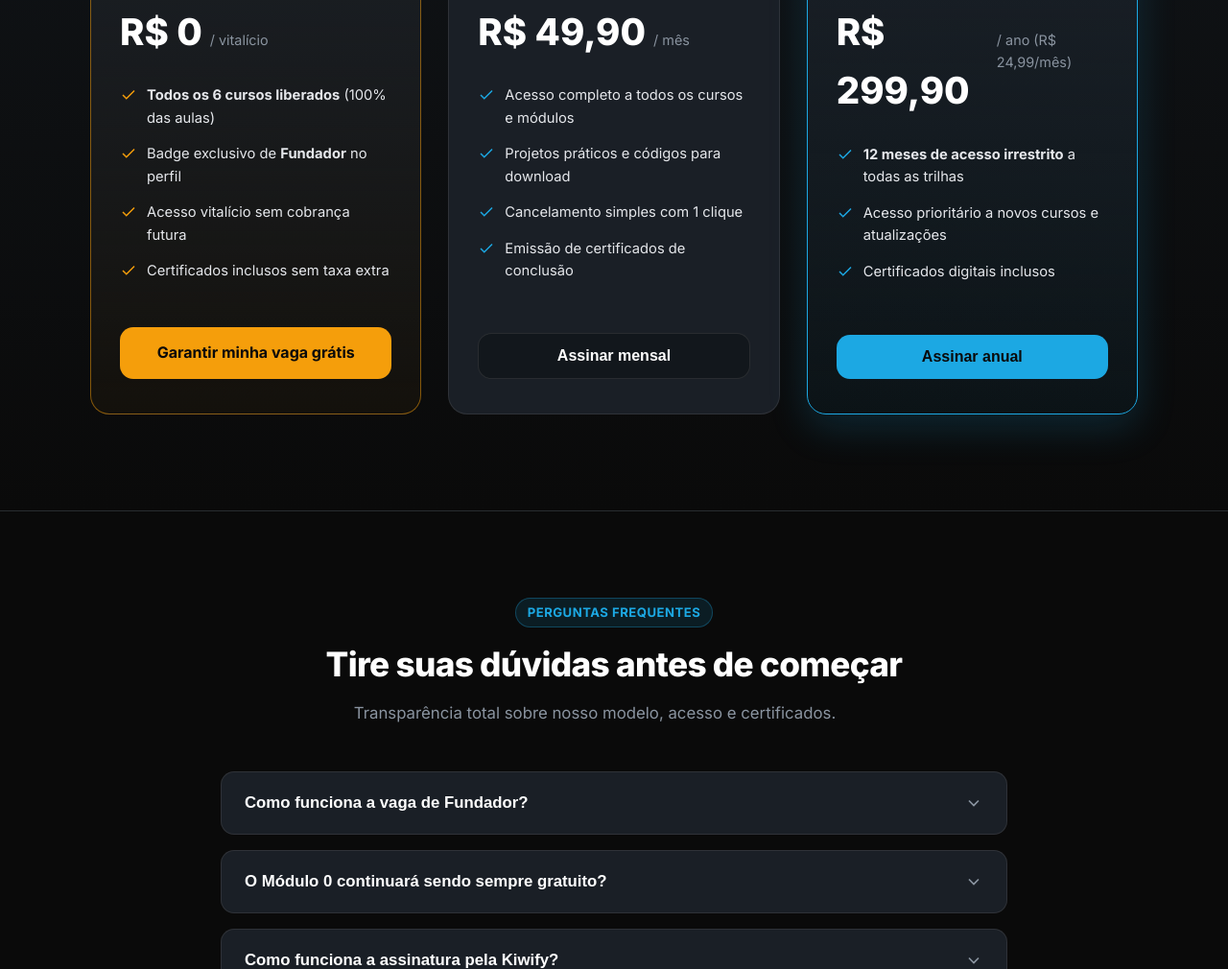
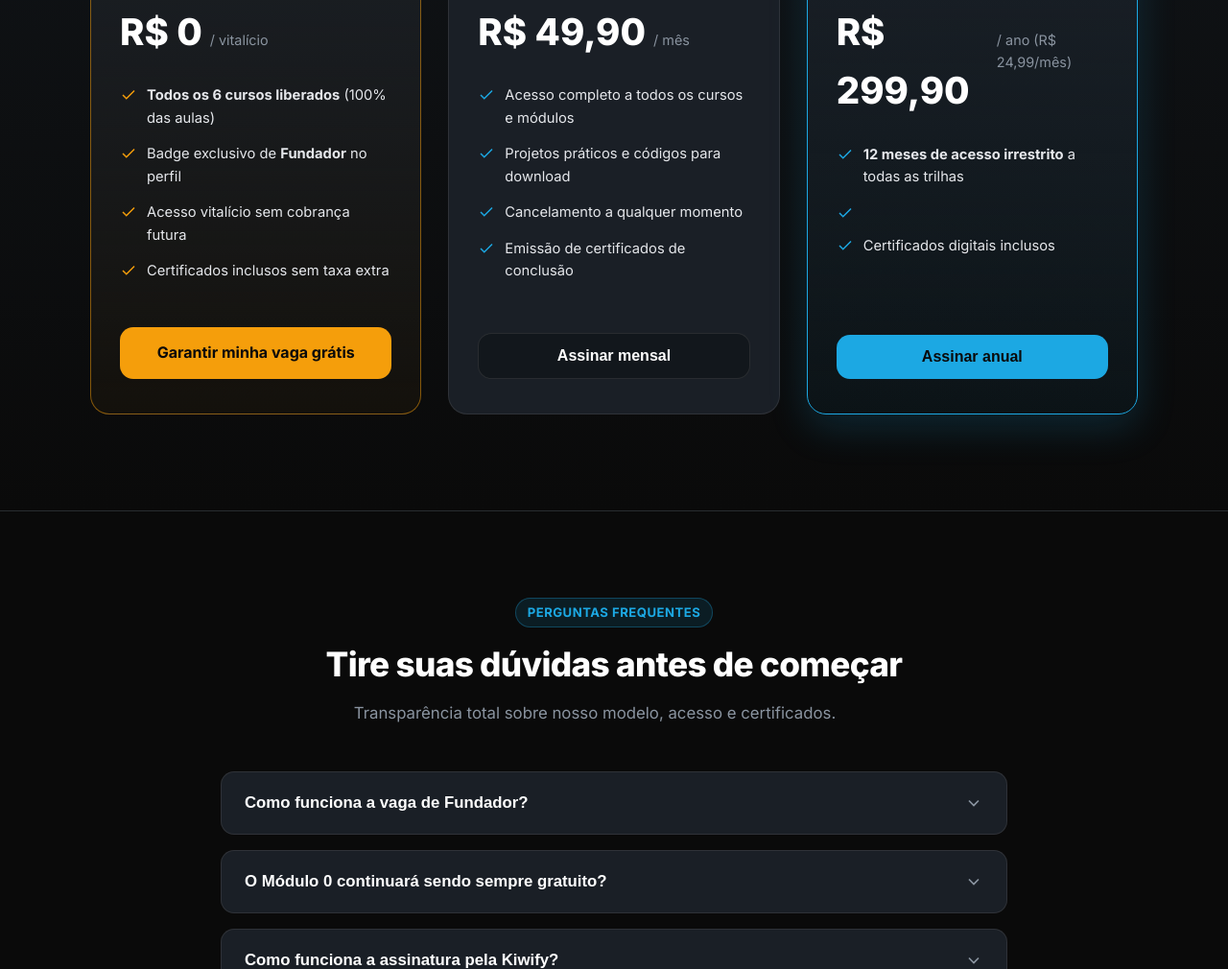
Before and after one commit to edevoficial0410/Edev, a plain HTML site: page landing.html in a window 1280 px wide. Shown: the part 5089-6099 px from the top of the page at 96% size. Drawn offline with Linux system fonts and the light colour scheme; no server answers.

Commit message:
fix: corrigindo promessas falsas

```diff
--- a/landing.html
+++ b/landing.html
@@ -479,7 +479,7 @@
               </li>
               <li class="plan-feature-item">
                 <svg viewBox="0 0 24 24" fill="none" stroke="currentColor" stroke-width="2"><polyline points="20 6 9 17 4 12"/></svg>
-                <span>Cancelamento simples com 1 clique</span>
+                <span>Cancelamento a qualquer momento</span>
               </li>
               <li class="plan-feature-item">
                 <svg viewBox="0 0 24 24" fill="none" stroke="currentColor" stroke-width="2"><polyline points="20 6 9 17 4 12"/></svg>
@@ -507,7 +507,7 @@
               </li>
               <li class="plan-feature-item">
                 <svg viewBox="0 0 24 24" fill="none" stroke="currentColor" stroke-width="2"><polyline points="20 6 9 17 4 12"/></svg>
-                <span>Acesso prioritário a novos cursos e atualizações</span>
+                <span></span>
               </li>
 
               <li class="plan-feature-item">
```
